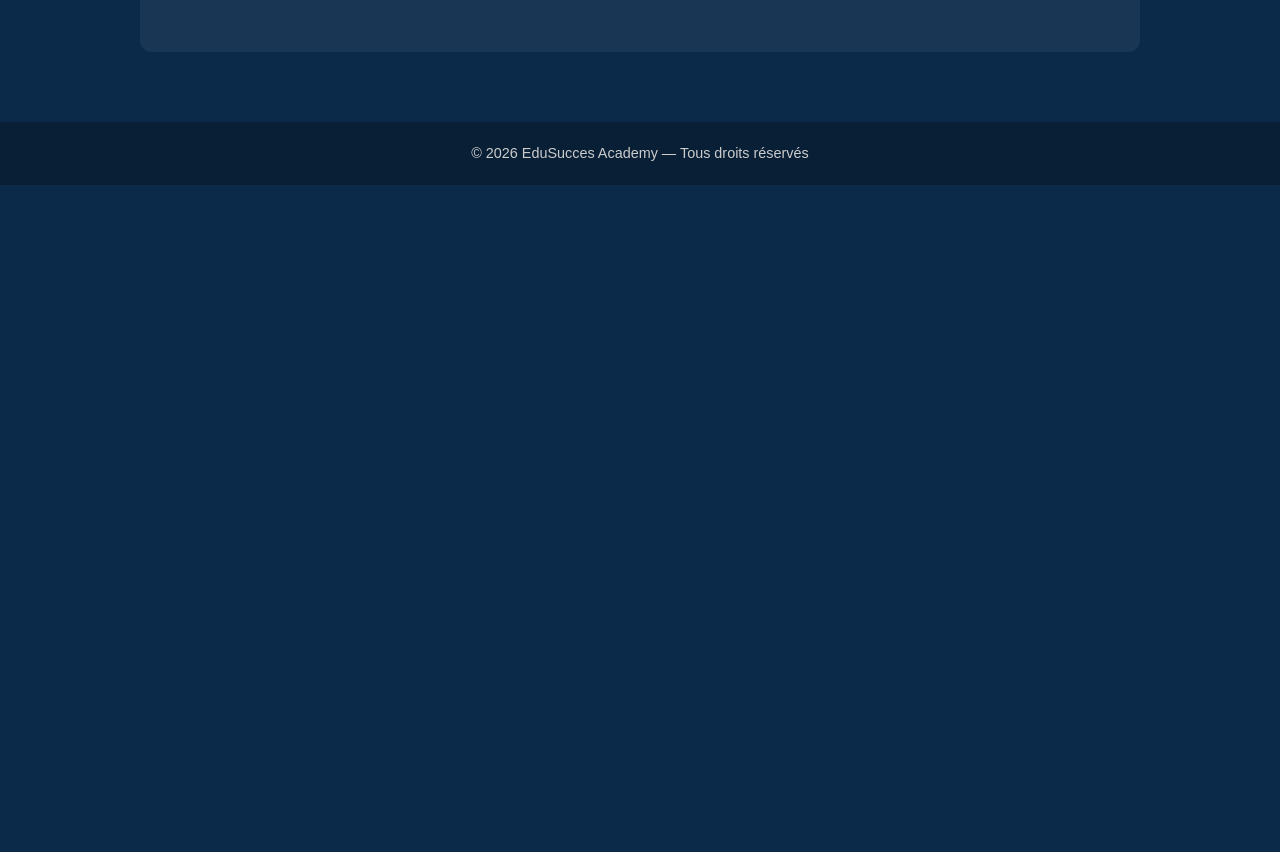
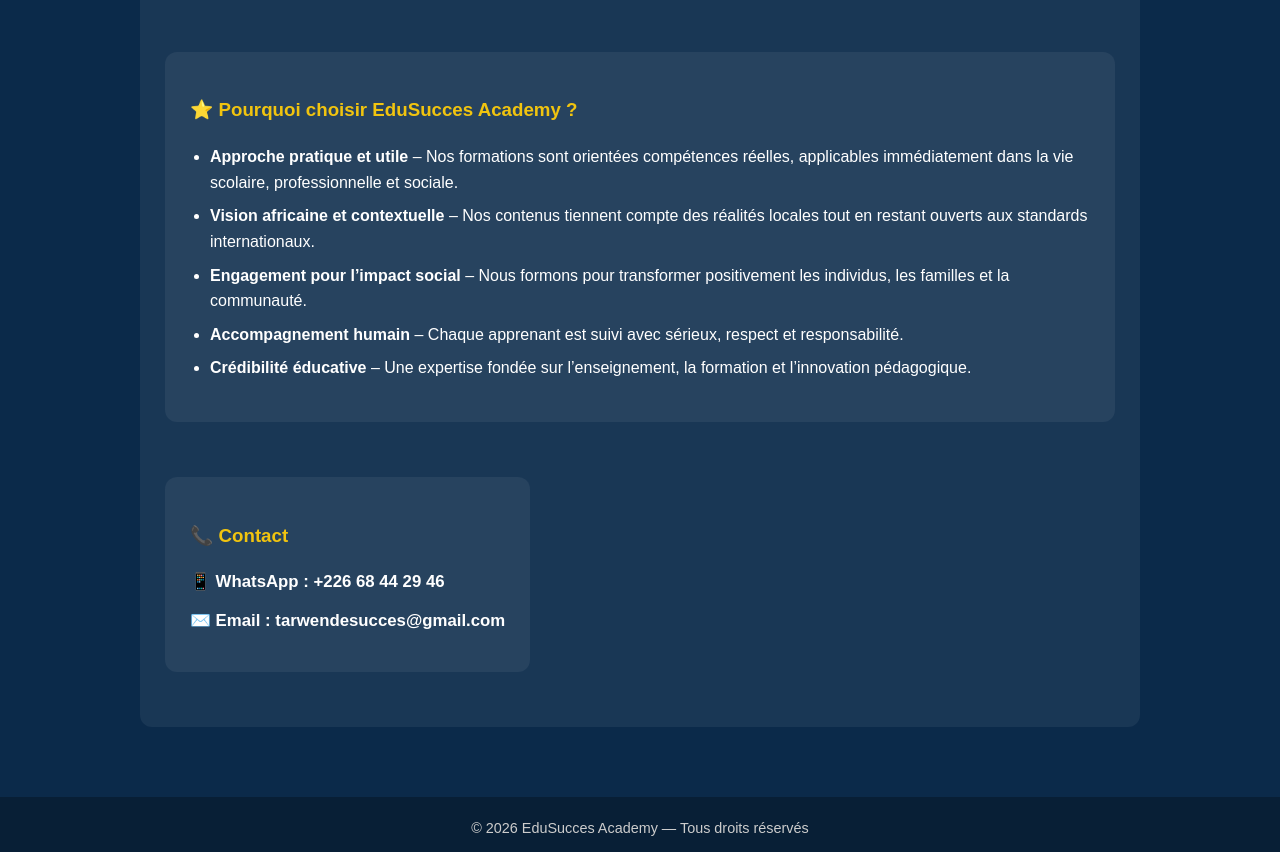
Before and after one commit to Edusucces/edusucces.github.io, a plain HTML site: page index.html in a window 1280 px wide. Shown: the part 2570-3422 px from the top of the page. Before the commit the page ends 2755 px from the top, so only its background shows below. Drawn offline with Linux system fonts and the light colour scheme.

Commit message:
Update index.html

```diff
--- a/index.html
+++ b/index.html
@@ -191,6 +191,35 @@
         <li><strong>Excellence</strong> – Rechercher la qualité dans chaque action</li>
     </ul>
 </div>
+        <div class="box">
+    <h3>⭐ Pourquoi choisir EduSucces Academy ?</h3>
+    <ul>
+        <li>
+            <strong>Approche pratique et utile</strong> –
+            Nos formations sont orientées compétences réelles, applicables
+            immédiatement dans la vie scolaire, professionnelle et sociale.
+        </li>
+        <li>
+            <strong>Vision africaine et contextuelle</strong> –
+            Nos contenus tiennent compte des réalités locales tout en restant
+            ouverts aux standards internationaux.
+        </li>
+        <li>
+            <strong>Engagement pour l’impact social</strong> –
+            Nous formons pour transformer positivement les individus,
+            les familles et la communauté.
+        </li>
+        <li>
+            <strong>Accompagnement humain</strong> –
+            Chaque apprenant est suivi avec sérieux, respect et responsabilité.
+        </li>
+        <li>
+            <strong>Crédibilité éducative</strong> –
+            Une expertise fondée sur l’enseignement, la formation et
+            l’innovation pédagogique.
+        </li>
+    </ul>
+</div>
 
     <div class="box contact">
         <h3>📞 Contact</h3>
```
